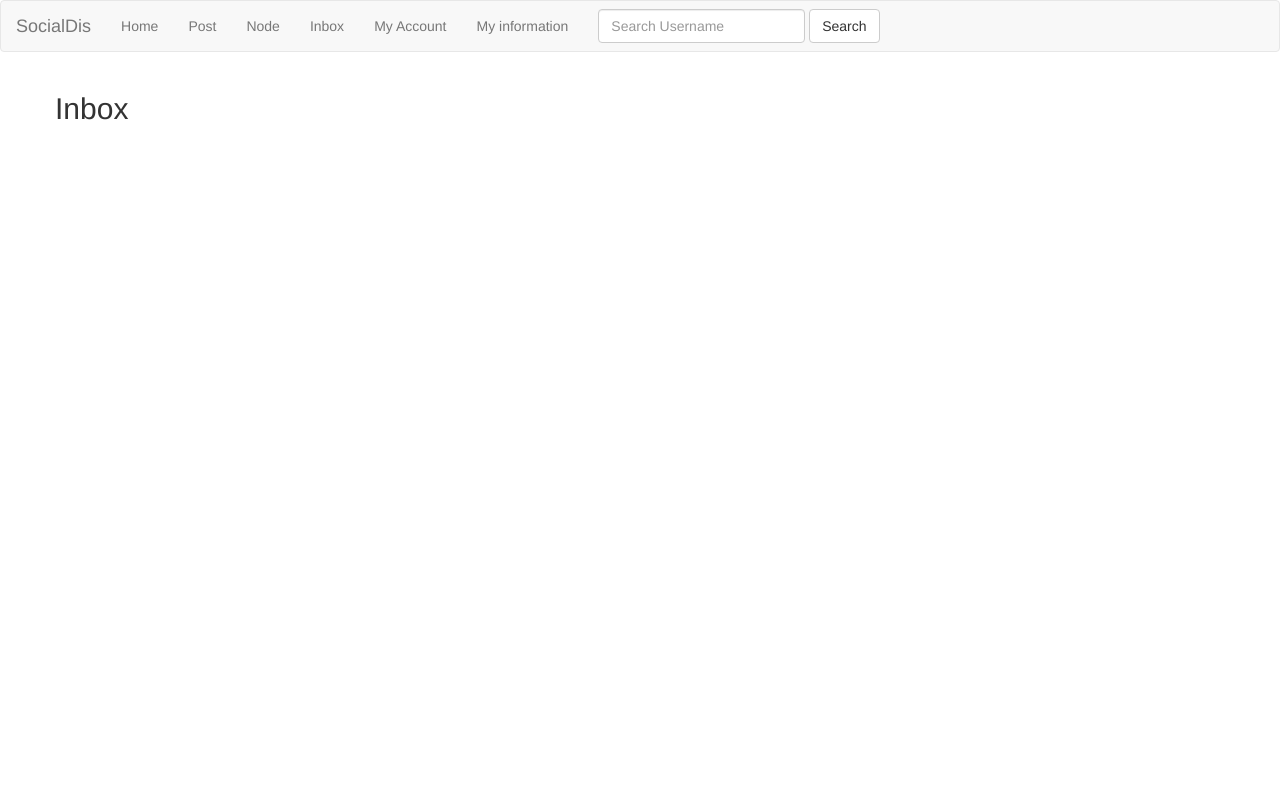
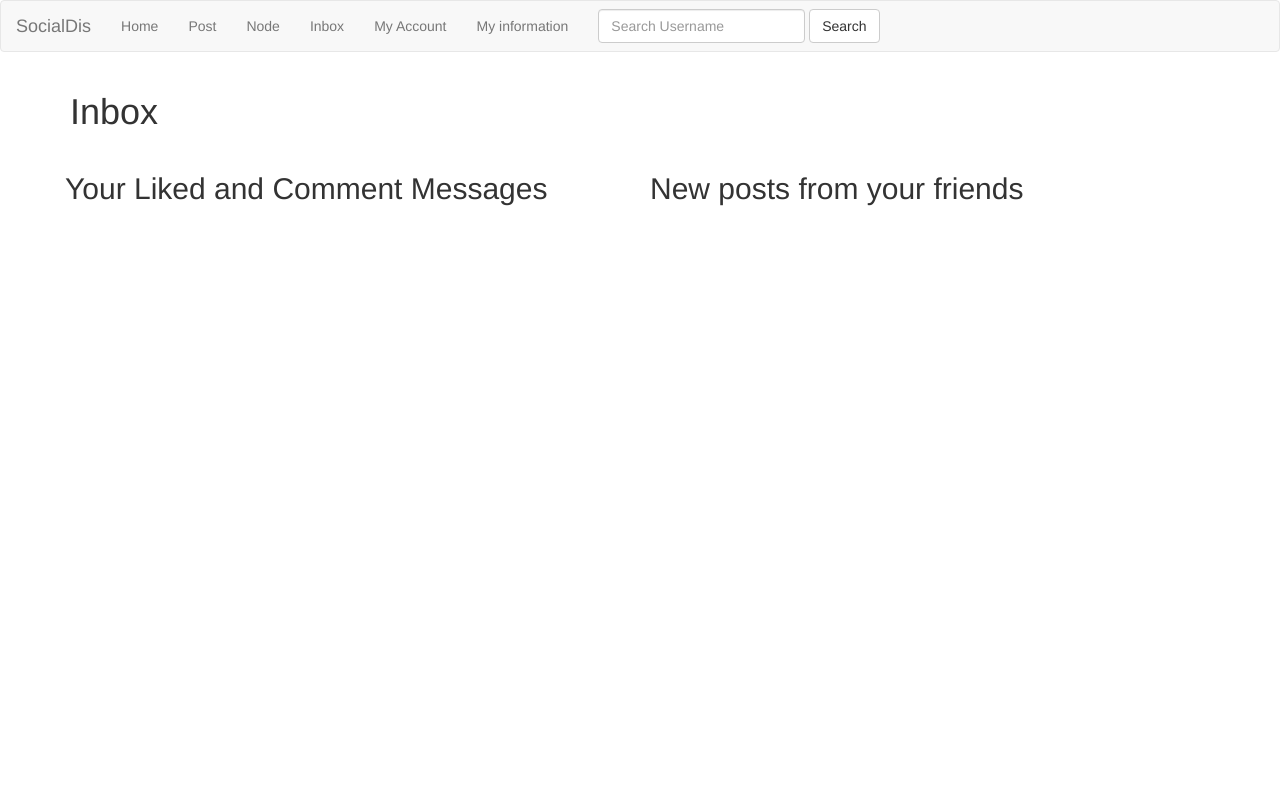
Before and after one commit to CMPUT404FALL2022/CMPUT404-GroupProject, a Django app: template inbox/templates/inbox/inbox.html in a window 1280 px wide. Run offline with Django 4.2, Linux system fonts and the light colour scheme; the template is opened without the code that fills it, so the values that code supplies are empty; some libraries are stand-ins or nearby versions.

Commit message:
comment inbox done, modified inbox layout

```diff
--- a/inbox/templates/inbox/inbox.html
+++ b/inbox/templates/inbox/inbox.html
@@ -38,35 +38,45 @@
 {% include "navbar.html" %}
 {% endblock %} {% block content %}
 
+<style>
+  .row {
+  display: flex;
+}
+
+  .column {
+  flex: 50%;
+  padding: 10px;
+}
+</style>
 
 
 <div class="container">
+  <h1>Inbox</h1>
   <div class="row">
 
-
-
-                <div class="form-group">
-                  <h2>Inbox</h2>
-                  <div style="overflow:scroll; width:600px; height:600px;">
-
+      <div class="column">
+        <h2>Your Liked and Comment Messages</h2>
+        <div style="overflow:scroll; width:500px; height:500px;">
           {% for text in text%}
-
               <a href="#" class="list-group-item list-group-item-action"style="width:500px;height: 80px;">{{ text }}</a>
-
           {% endfor %}
 
+          {% for comment in comment_msg%}
+          <a href="#" class="list-group-item list-group-item-action"style="width:500px;height: 80px;">{{ comment }}</a>
+          {% endfor %}
+        </div>
+      </div>
 
+      <div class="column">
+        <h2>New posts from your friends</h2>
+        <div style="overflow:scroll; width:500px; height:500px;">
           {% for item in Inbox_new_post.all %}
-                        <h1>{{ item.author.username }}'s new post: </h1>
+          <h3>{{ item.author.username }}'s new post: </h3>
           <a href="#" class="list-group-item list-group-item-action"style="width:500px;height: 100px;">
                                 Title: {{ item.title }}<br/>
                                 Description: {{ item.description|convert_markdown|safe }}<br/>
-                                              content: {{ item.content|convert_markdown|safe }}<br/>
-                                              </a>
+                                content: {{ item.content|convert_markdown|safe }}<br/></a>
           {% endfor %}
-
-
-
         </div>
       </div>
 
```
Also changed, not shown: inbox/views.py (+17 -4 lines), post/views.py (+0 -8 lines), db.sqlite3. Lines whose indentation alone changed are shown as unchanged.
